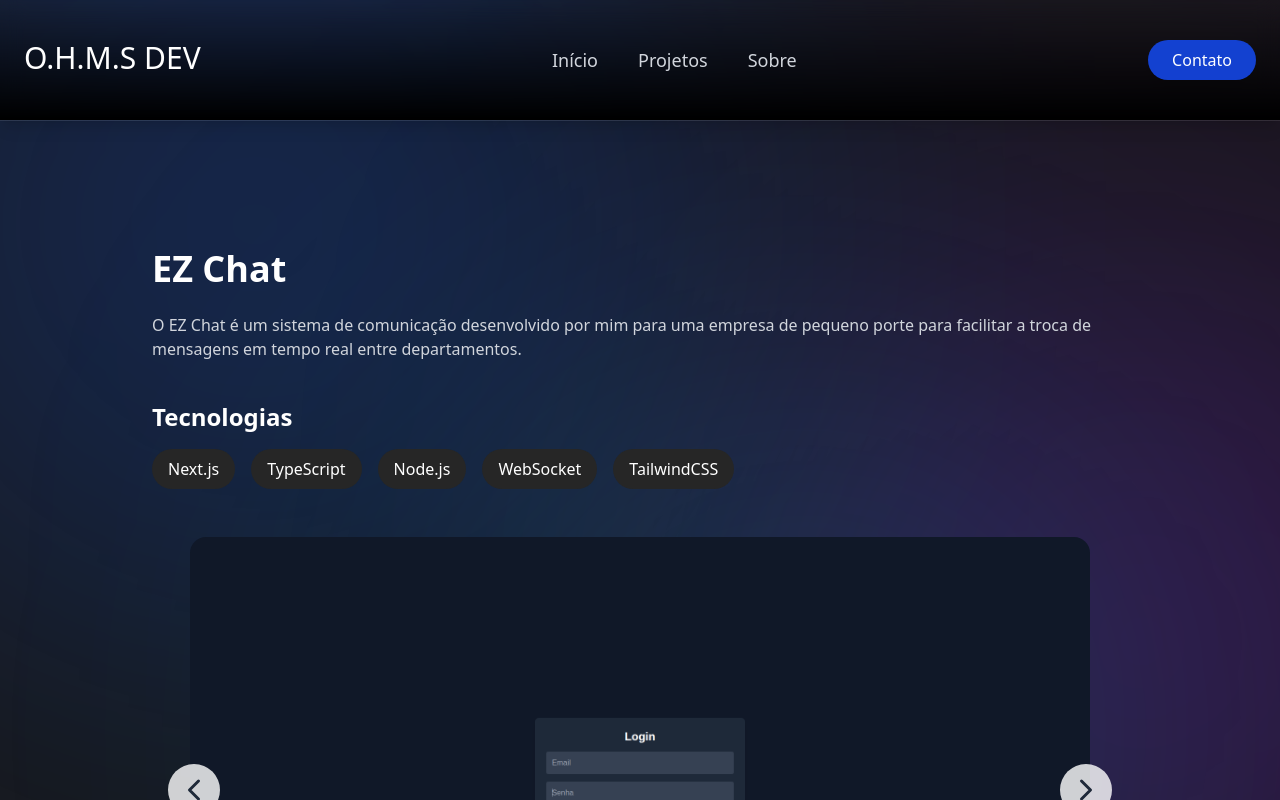
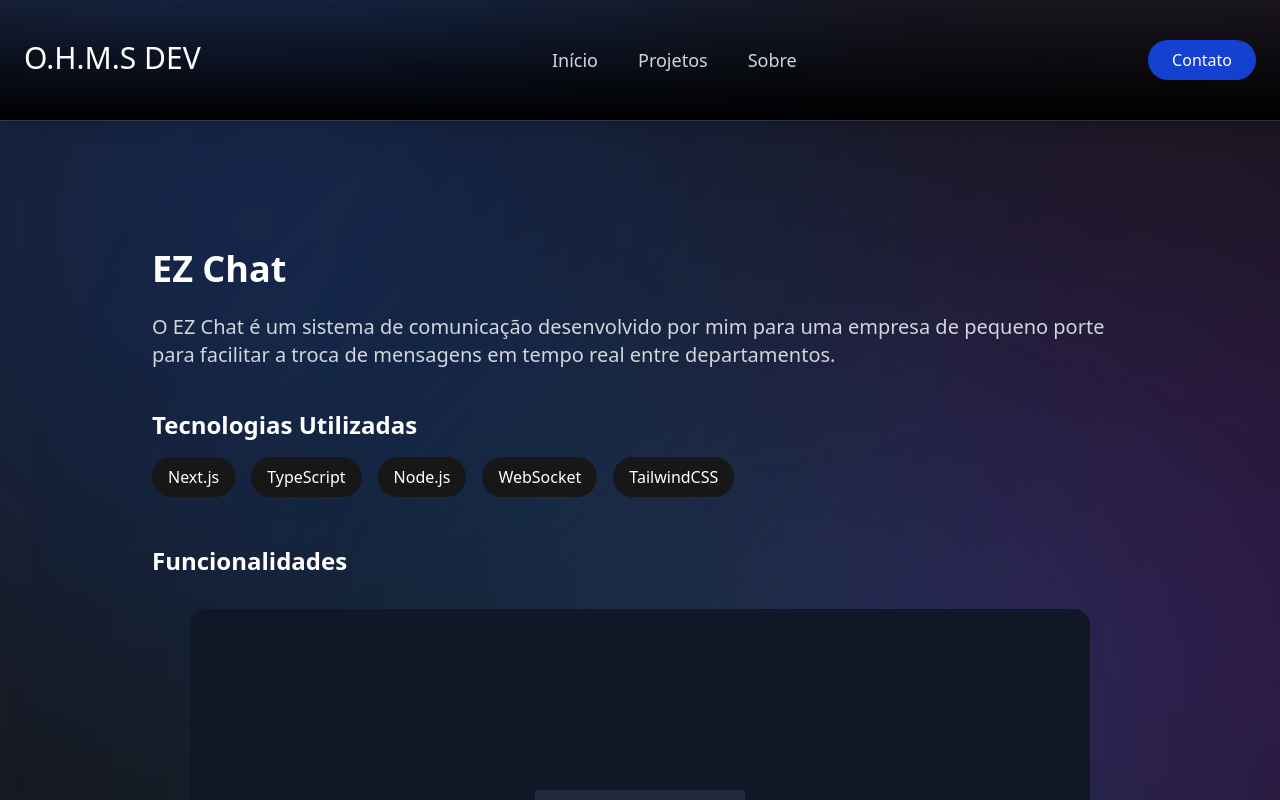
Before and after one commit to HENRYEZ97/Primeiro-projeto-meu-portf-lio, a Next.js app in the folder portfolio-octavio/: page /projetos/ez-chat in a window 1280 px wide. Shown: the top 800 px of the page. Built offline with nearby package versions, Linux system fonts and the light colour scheme.

Commit message:
✨Novo array criado em arquivo .ts de funcionalidades e .map chamado em page.tsx.

```diff
--- a/portfolio-octavio/app/componentes/SectionForm.tsx
+++ b/portfolio-octavio/app/componentes/SectionForm.tsx
@@ -13,7 +13,7 @@ export default function SectionForm() {
 
       <form className="max-w-lg mx-auto mt-10 flex flex-col gap-4 bg-white/5 backdrop-blur border border-white/10 text-white p-4 rounded-xl focus:border-blue-600 focus:ring-2 focus:ring-blue-600/30 transition">
         <input type="text" placeholder="Nome:" required className="bg-neutral-900 text-white p-4 rounded-lg outline-none focus:ring-2 focus:ring-blue-600/40 transition" />
-          <input type="email" placeholder="E-mail:" required className="bg-neutral-900 text-white p-4 rounded-lg outline-none focus:ring-2 focus:ring-blue-600/40 transition" />
+          <input type="email" placeholder="Seu melhor e-mail:" required className="bg-neutral-900 text-white p-4 rounded-lg outline-none focus:ring-2 focus:ring-blue-600/40 transition" />
             <input type="text" placeholder="Celular:" className="bg-neutral-900 text-white p-4 rounded-lg outline-none focus:ring-2 focus:ring-blue-600/40 transition" />
               <textarea placeholder="Sua mensagem:" required className="bg-neutral-900 text-white p-4 rounded-lg h-28 outline-none focus:ring-2 focus:ring-blue-600/40 transition" />
             <button type="submit" className="mt-6 px-8 py-3 bg-blue-600 hover:bg-blue-500 rounded-full shadow-lg shadow-blue-600/30 transition cursor-pointer">
--- a/portfolio-octavio/app/componentes/SectionSobre.tsx
+++ b/portfolio-octavio/app/componentes/SectionSobre.tsx
@@ -16,7 +16,7 @@ export default function SectionSobre() {
           <h2 className="text-4xl font-bold mb-6">
           Olá, sou <span className="text-blue-700">Octávio Henrique</span>
           </h2>
-          <p className="text-gray-300 mb-4 leading-relaxed">
+          <p className="text-gray-300 mb-4 leading-relaxed text-lg">
             Desenvolvedor focado em transformar ideias em soluções reais por meio da programação. Tenho como base o desenvolvimento front-end moderno, trabalhando principalmente com React, Next.js, Node.js e Typescript, sempre buscando código limpo e bem estruturado.
           </p>
           <p className="text-gray-300 leading-relaxed">
--- a/portfolio-octavio/app/data/projetos.ts
+++ b/portfolio-octavio/app/data/projetos.ts
@@ -13,7 +13,6 @@ export const projetos = [
             "/imagens/interface4.png",
             "/imagens/interface.png"
         ],
-        github: ""
     },
 
     {
@@ -30,7 +29,6 @@ export const projetos = [
             "/imagens/hydro6.png",
             "/imagens/hydro1.png"
         ],
-        github: ""
     },
 
 
@@ -38,8 +36,9 @@ export const projetos = [
         slug: "sistema-pedidos",
         titulo: "Sistema de pedidos de lanches",
         resumo: "Sistemas para fazer pedidos de lanches com facilidade e rapidez",
-        descricao: "Sistema para fazer pedido de lanches com mais facilidade com encaminhamento direto para o whatsapp do estabelecimento.",
-        tecnologias: ["React", "Vite", "JavaScript", "HTML", "CSS"],
+        descricao: "Desenvolvi esse Sistema de Pedidos de Lanches com o objetivo de simular uma aplicação real de pedidos online, focada em usabilidade, organização visual e fluxo simples para o usuário final. A aplicação está responsiva e permite visualizar produtos, navegar por categorias e realizar os pedidos de forma intuitiva. Esse projeto marcou uma etapa importante da minha evolução no front-end, consolidando fundamentos essenciais de React, React-Router, Vite e organização de componentes.",
+        funcionalidades: ["Listagem de produtos por categoria", "Interface responsiva", "Componentização reutilizável", "Fluxo simples e direto para pedidos", "Layout focado em experiência do usuário"],
+        tecnologias: ["React", "React-Router", "Vite", "JavaScript", "HTML5", "CSS"],
         imagens: [
             "/imagens/lanche3.png",
             "/imagens/lanche1.png",
@@ -48,6 +47,5 @@ export const projetos = [
             "/imagens/lanche5.png",
             "/imagens/lanche6.png"
         ],
-        github: ""
     }
 ]
--- a/portfolio-octavio/app/projetos/[slug]/page.tsx
+++ b/portfolio-octavio/app/projetos/[slug]/page.tsx
@@ -30,16 +30,26 @@ export default function ProjetoPage() {
     <main className="min-h-screen px-6 pt-32 pb-20 max-w-5xl mx-auto">
       <h1 className="text-4xl font-bold mb-6">{projeto.titulo}</h1>
 
-      <p className="text-gray-300 mb-10">{projeto.descricao}</p>
+      <p className="text-gray-300 mb-10 text-xl">{projeto.descricao}</p>
 
-      <h2 className="text-2xl font-semibold mb-4">Tecnologias</h2>
+      <h2 className="text-2xl font-semibold mb-4">Tecnologias Utilizadas</h2>
 
       <ul className="flex flex-wrap gap-4 mb-12">
         {projeto.tecnologias.map((tech) => (
           <li
             key={tech}
-            className="px-4 py-2 bg-neutral-800 rounded-full"
+            className="px-4 py-2 bg-neutral-900 rounded-full"
           >
+            {tech}
+          </li>
+        ))}
+      </ul>
+
+        <h2 className="text-2xl font-semibold mb-4">Funcionalidades</h2>
+        <ul>
+          {projeto.funcionalidades?.map((tech) => (
+            <li key={tech}
+                className="px-4 py-2 rounded-full mb-4 bg-neutral-900 max-w-85">
                 {tech}
             </li>
           ))}
@@ -53,7 +63,7 @@ export default function ProjetoPage() {
                 alt={`${projeto.titulo} imagem ${i + 1}`}
                 width={900}
                 height={500}
-              className="rounded-2xl object-cover"
+                className="rounded-2xl object-cover mt-4"
               />
             </div>
           ))}
```
Lines whose indentation alone changed are shown as unchanged.
